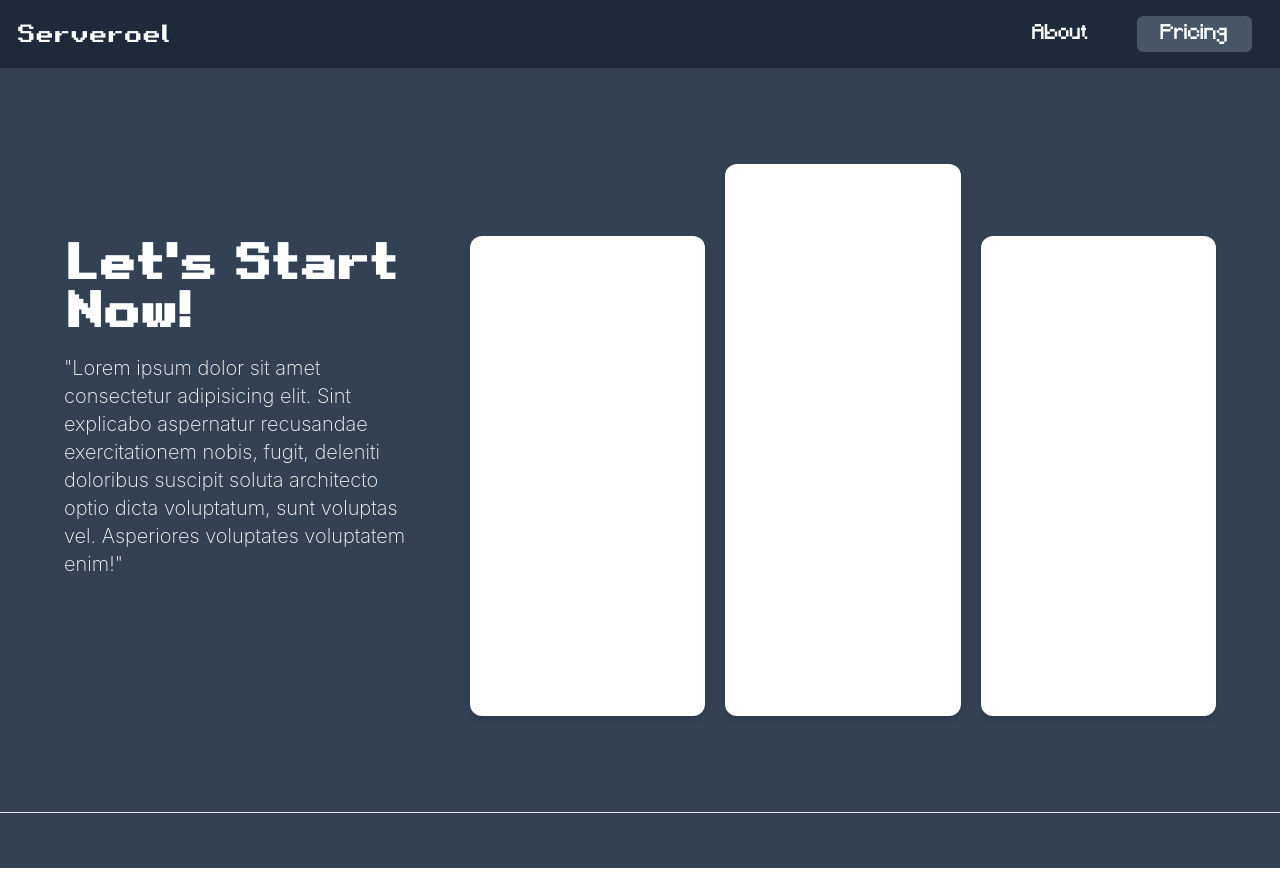
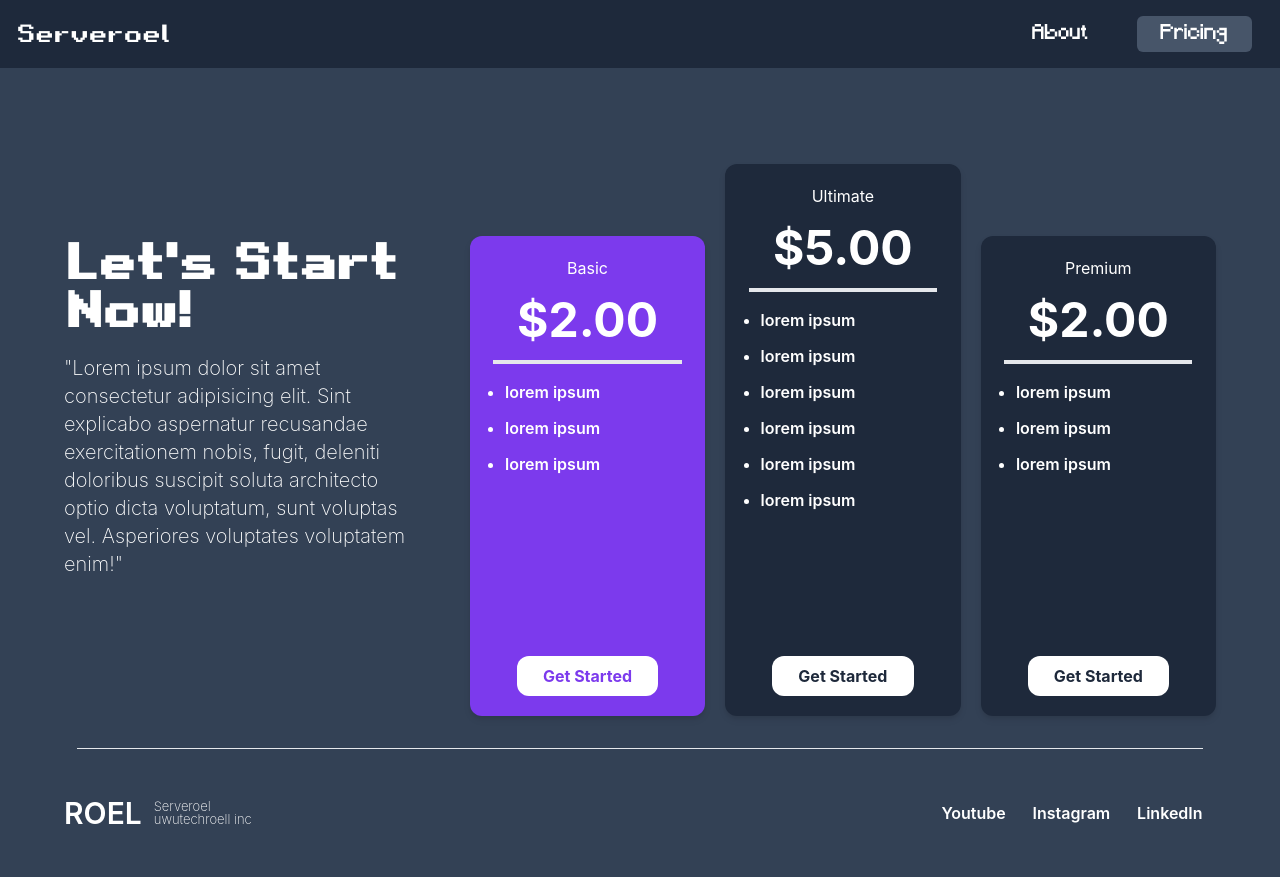
Before and after one commit to jeksilaen/roel-server-ui, a React (Create React App) app: page /pricing in a window 1280 px wide. Built offline with nearby package versions, Linux system fonts and the light colour scheme.

Commit message:
button hover color

```diff
--- a/src/pages/Pricing.js
+++ b/src/pages/Pricing.js
@@ -14,26 +14,85 @@ const Pricing = () => {
         {/* Cards */}
         <div className="flex flex-col w-2/3 h-full space-x-5 md:flex-row md:items-end">
           {/* Card 1 */}
-          <div className="flex flex-col drop-shadow-md bg-white h-[87%] w-1/3 rounded-xl">
+          <div className="flex flex-col py-5 drop-shadow-md bg-violet-600 text-white h-[87%] w-1/3 rounded-xl justify-between">
+            {/* Content */}
+            <div className='space-y-4 text-center'>
+              <p>Basic</p>
+              <h2 className='text-5xl font-bold'>$2.00</h2>
+              <hr className='w-[80%] mx-auto border-2 bg-white' />
+              <ul className='list-disc w-[70%] mx-auto text-left space-y-3 font-semibold'>
+                <li>lorem ipsum</li>
+                <li>lorem ipsum</li>
+                <li>lorem ipsum</li>
+              </ul>
+            </div>
 
+            {/* CTA */}
+            <button className='bg-white font-bold text-violet-600 w-[60%] mx-auto h-[40px] rounded-xl hover:bg-slate-600 hover:text-white'>Get Started</button>
           </div>
+
           {/* Card 2 */}
-          <div className="flex flex-col drop-shadow-md bg-white h-full w-1/3 rounded-xl">
+          <div className="flex flex-col py-5 drop-shadow-md bg-slate-800 text-white h-full w-1/3 rounded-xl justify-between">
+            {/* Content */}
+            <div className='space-y-4 text-center'>
+              <p>Ultimate</p>
+              <h2 className='text-5xl font-bold'>$5.00</h2>
+              <hr className='w-[80%] mx-auto border-2 bg-white' />
+              <ul className='list-disc w-[70%] mx-auto text-left space-y-3 font-semibold'>
+                <li>lorem ipsum</li>
+                <li>lorem ipsum</li>
+                <li>lorem ipsum</li>
+                <li>lorem ipsum</li>
+                <li>lorem ipsum</li>
+                <li>lorem ipsum</li>
+              </ul>
+            </div>
 
+            {/* CTA */}
+            <button className='bg-white font-bold text-slate-800 w-[60%] mx-auto h-[40px] rounded-xl hover:bg-slate-600 hover:text-white'>Get Started</button>
           </div>
+
           {/* Card 3 */}
-          <div className="flex flex-col drop-shadow-md bg-white h-[87%] w-1/3 rounded-xl">
+          <div className="flex flex-col py-5 drop-shadow-md bg-slate-800 text-white h-[87%] w-1/3 rounded-xl justify-between">
+            {/* Content */}
+            <div className='space-y-4 text-center'>
+              <p>Premium</p>
+              <h2 className='text-5xl font-bold'>$2.00</h2>
+              <hr className='w-[80%] mx-auto border-2 bg-white' />
+              <ul className='list-disc w-[70%] mx-auto text-left space-y-3 font-semibold'>
+                <li>lorem ipsum</li>
+                <li>lorem ipsum</li>
+                <li>lorem ipsum</li>
+              </ul>
+            </div>
 
+            {/* CTA */}
+            <button className='bg-white font-bold text-slate-800 w-[60%] mx-auto h-[40px] rounded-xl hover:bg-slate-600 hover:text-white'>Get Started</button>
           </div>
         </div>
 
       </div>
 
-      <hr className="my-16" />
+      <hr className="w-[88%] mx-auto my-0" />
 
-      <div className="flex flex-col-reverse md:flex-row">
+      <div className="flex flex-col-reverse justify-between bg-slate-700 md:flex-row mx-0 items-center h-[16%] px-[4rem] text-white">
+        {/* Logo */}
+        <div className="flex justify-around space-x-3 items-center">
+          <h4 className='text-3xl font-semibold'>ROEL</h4>
+          <div className='text-[13px] flex flex-col font-extralight space-y-[-7px]'>
+            <p>Serveroel</p>
+            <p>uwutechroell inc</p>
+          </div>
+        </div>
 
+        {/* Socials */}
+        <div className="flex justify-around items-center w-[25%] font-semibold">
+          <p className='text-6lg text-bold hover:cursor-pointer'>Youtube</p>
+          <p className='text-6lg text-bold hover:cursor-pointer'>Instagram</p>
+          <p className='text-6lg text-bold hover:cursor-pointer'>LinkedIn</p>
+        </div>
       </div>
+
     </div>
   )
 }
```
